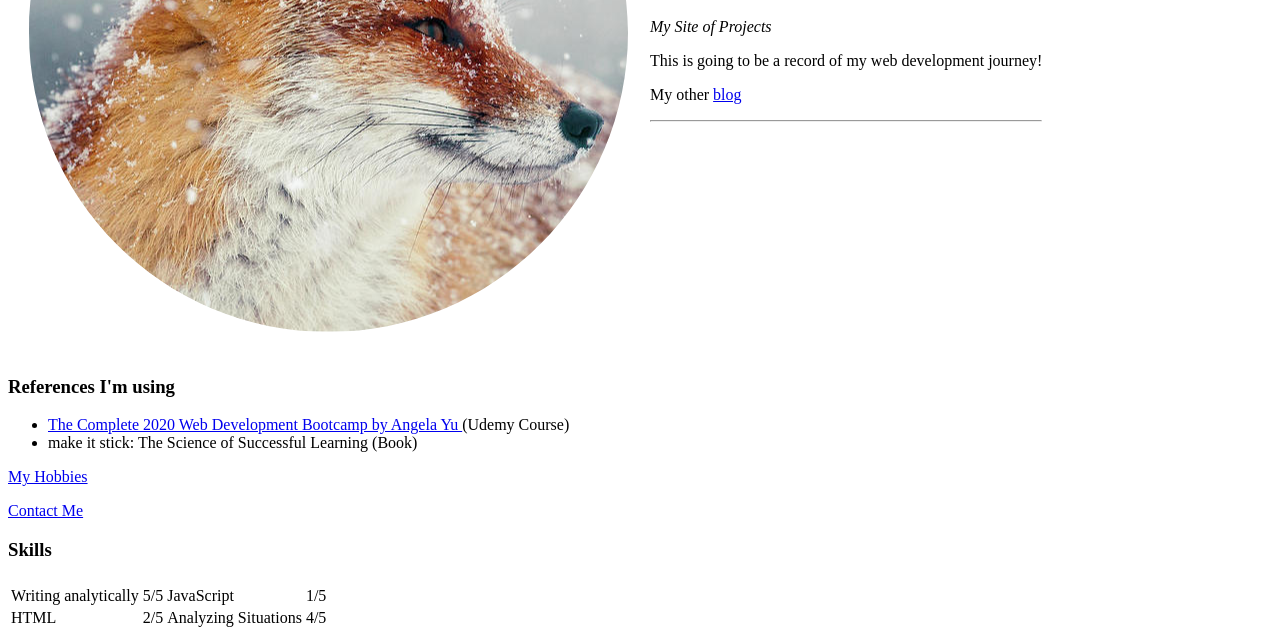
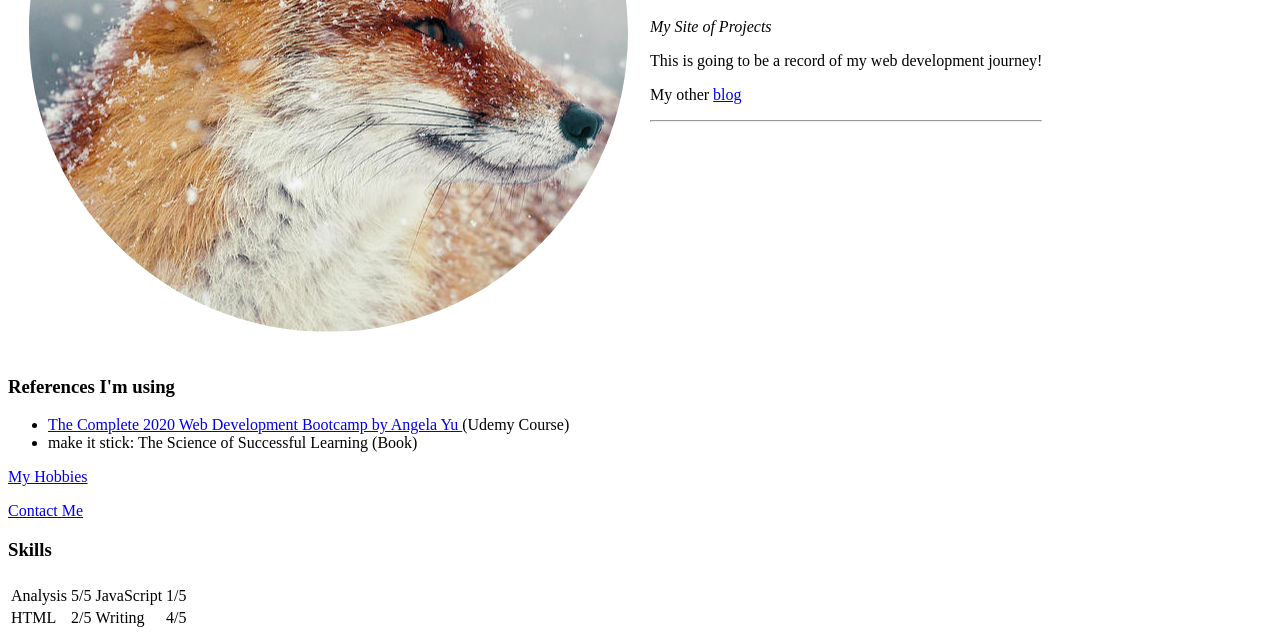
Before and after one commit to kpxz/cv, a plain HTML site: page index.html in a window 1280 px wide. Shown: the part 296-934 px from the top of the page. Drawn offline with Linux system fonts and the light colour scheme.

Commit message:
Update index.html

```diff
--- a/index.html
+++ b/index.html
@@ -36,7 +36,7 @@
       <th></th>
     </tr>
     <tr>
-      <td>Writing analytically</td>
+      <td>Analysis</td>
       <td>5/5</td>
       <td>JavaScript</td>
       <td>1/5</td>
@@ -44,7 +44,7 @@
     <tr>
       <td>HTML</td>
       <td>2/5</td>
-      <td>Analyzing Situations</td>
+      <td>Writing</td>
       <td>4/5</td>
     </tr>
   </table>
```
